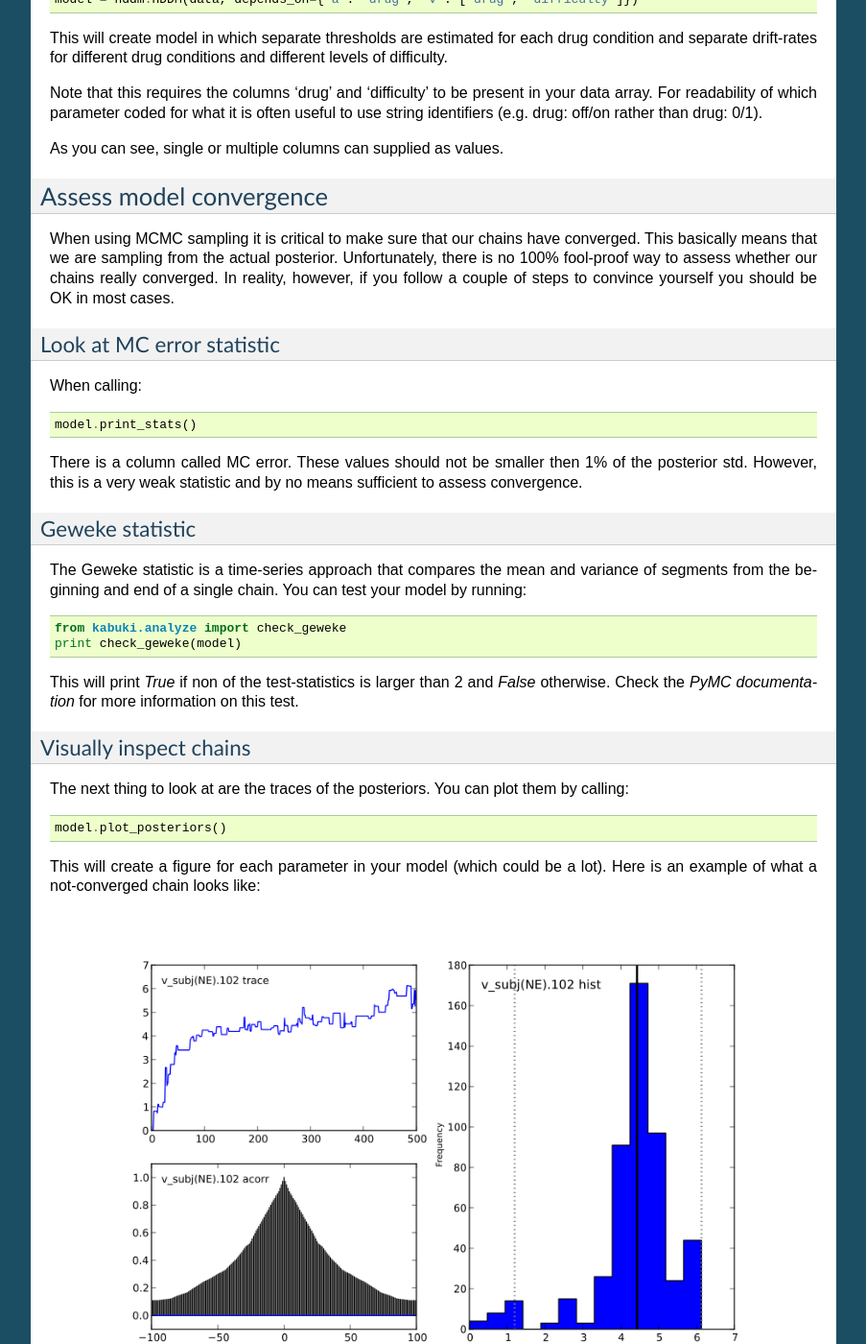
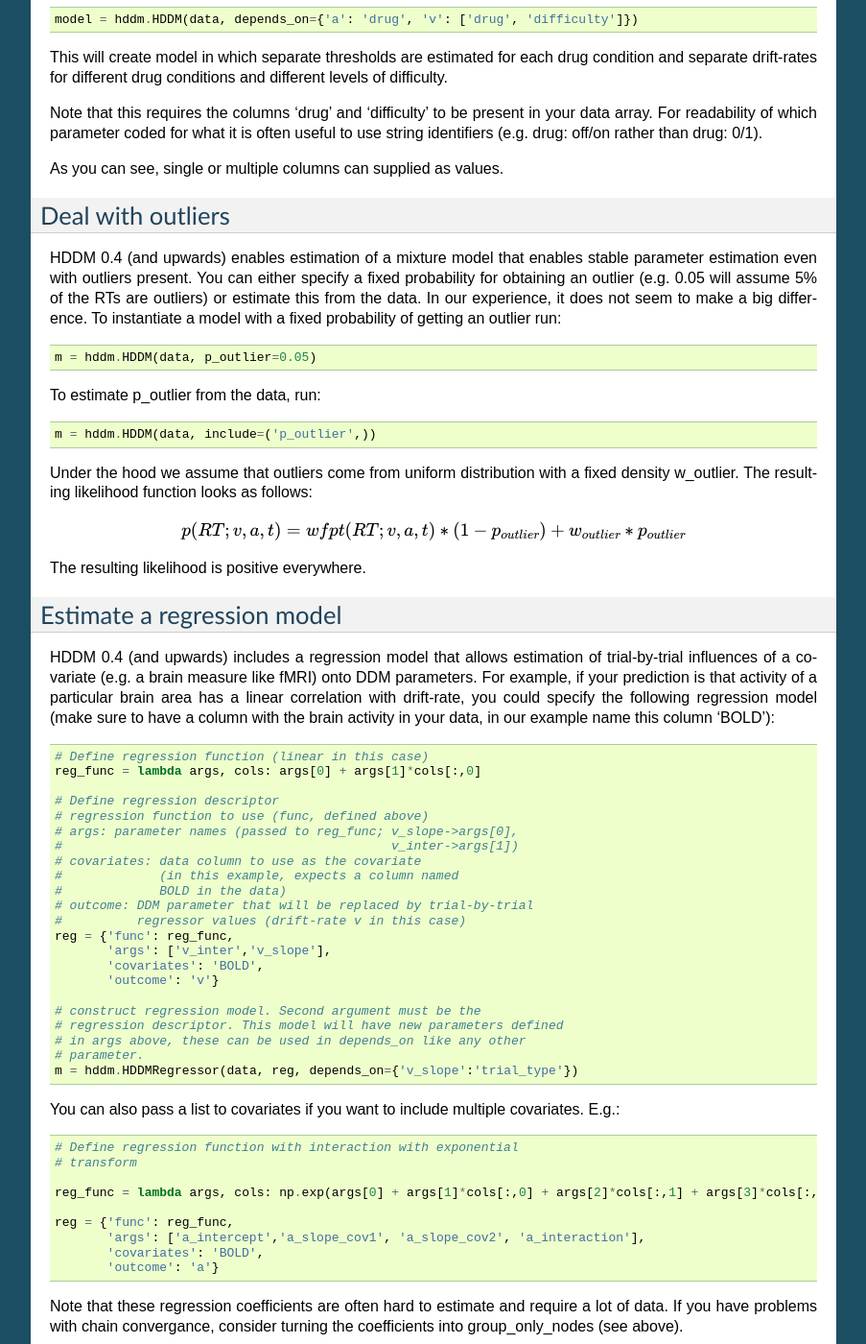
Before and after one commit to hddm-devs/hddm, a Sphinx documentation site: the page built from docs/howto.rst, in a window 1280 px wide and 1400 px high, scrolled down 1136 px. Shown: the whole window at 96% size, without its empty margins (198-1101 px from the left). Built offline with Sphinx 7.4.7, drawn with Linux system fonts in a browser that asks for light colours; formulas are drawn with MathJax 3; some of the changed text lies outside the part shown.

Commit message:
DOC: Added new features to CHANGES. Added regression and outlier model descriptions to howto.

```diff
--- a/docs/howto.rst
+++ b/docs/howto.rst
@@ -53,6 +53,12 @@ Where *sv* is inter-trial variability in drift-rate, *st* is inter-trial
 variability in non-decision time and *sz* is inter-trial variability in
 starting-point.
 
+There is also a convenience argument that is identical to the above.
+
+::
+
+   model = hddm.HDDM(data, bias=True, include='all')
+
 Note that you can also include a subset of parameters. This is
 relevant because these parameter slow down sampling significantly. In
 our experience, sv and st often play a bigger role but it really
@@ -60,17 +66,12 @@ depends on your dataset. I often run models without inter-trial
 variabilities for exploratory analysis and then later play around with
 different configurations. If a certain parameter is estimated very
 close to zero or fails to converge you might want to exclude it (or
-only include a group-node, see below).
-
-There is also a convenience argument that is identical to the above.
-
-::
-
-   model = hddm.HDDM(data, bias=True, include='all')
-
+only include a group-node, see below). Finally, parameter recovery
+studies show that it requires a lot of trials to get meaningful
+estimates of these parameters.
 
 Have separate parameters for different conditions using depends_on
---------------------------------------------------------------------
+------------------------------------------------------------------
 
 Most psychological experiments test how different conditions
 (e.g. drug manipulations) affect certain parameters. You can build
@@ -90,6 +91,93 @@ for what it is often useful to use string identifiers (e.g. drug:
 off/on rather than drug: 0/1).
 
 As you can see, single or multiple columns can supplied as values.
+
+Deal with outliers
+------------------
+
+HDDM 0.4 (and upwards) enables estimation of a mixture model that
+enables stable parameter estimation even with outliers present. You
+can either specify a fixed probability for obtaining an outlier
+(e.g. 0.05 will assume 5% of the RTs are outliers) or estimate this
+from the data. In our experience, it does not seem to make a big
+difference. To instantiate a model with a fixed probability of getting
+an outlier run:
+
+::
+
+    m = hddm.HDDM(data, p_outlier=0.05)
+
+To estimate p_outlier from the data, run:
+
+::
+
+    m = hddm.HDDM(data, include=('p_outlier',))
+
+Under the hood we assume that outliers come from uniform distribution
+with a fixed density w_outlier. The resulting likelihood function
+looks as follows:
+
+.. math::
+
+   p(RT; v, a, t) = wfpt(RT; v, a, t) * (1-p_{outlier}) + w_{outlier} * p_{outlier}
+
+The resulting likelihood is positive everywhere.
+
+Estimate a regression model
+---------------------------
+
+HDDM 0.4 (and upwards) includes a regression model that allows
+estimation of trial-by-trial influences of a covariate (e.g. a brain
+measure like fMRI) onto DDM parameters. For example, if your
+prediction is that activity of a particular brain area has a linear
+correlation with drift-rate, you could specify the following
+regression model (make sure to have a column with the brain activity
+in your data, in our example name this column 'BOLD'):
+
+::
+
+   # Define regression function (linear in this case)
+   reg_func = lambda args, cols: args[0] + args[1]*cols[:,0]
+
+   # Define regression descriptor
+   # regression function to use (func, defined above)
+   # args: parameter names (passed to reg_func; v_slope->args[0],
+   #                                            v_inter->args[1])
+   # covariates: data column to use as the covariate
+   #             (in this example, expects a column named
+   #             BOLD in the data)
+   # outcome: DDM parameter that will be replaced by trial-by-trial
+   #          regressor values (drift-rate v in this case)
+   reg = {'func': reg_func,
+          'args': ['v_inter','v_slope'],
+          'covariates': 'BOLD',
+          'outcome': 'v'}
+
+   # construct regression model. Second argument must be the
+   # regression descriptor. This model will have new parameters defined
+   # in args above, these can be used in depends_on like any other
+   # parameter.
+   m = hddm.HDDMRegressor(data, reg, depends_on={'v_slope':'trial_type'})
+
+
+You can also pass a list to covariates if you want to include multiple
+covariates. E.g.:
+
+::
+
+   # Define regression function with interaction with exponential
+   # transform
+
+   reg_func = lambda args, cols: np.exp(args[0] + args[1]*cols[:,0] + args[2]*cols[:,1] + args[3]*cols[:,0]*cols[:,1])
+
+   reg = {'func': reg_func,
+          'args': ['a_intercept','a_slope_cov1', 'a_slope_cov2', 'a_interaction'],
+          'covariates': 'BOLD',
+          'outcome': 'a'}
+
+Note that these regression coefficients are often hard to estimate and
+require a lot of data. If you have problems with chain convergance,
+consider turning the coefficients into group_only_nodes (see above).
 
 Assess model convergence
 ------------------------
```
Also changed, not shown: CHANGES.rst (+14 -1 lines), 1 other file.
